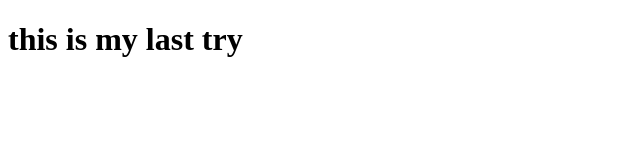
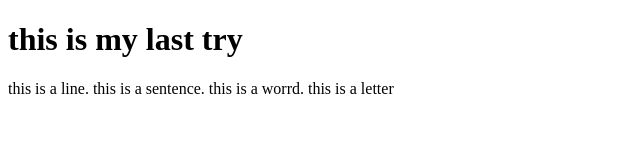
Before and after one commit to Ridoan-faisal/lasttry, a plain HTML site: page index.html in a window 1280 px wide. Shown: the whole page, without its empty margins (0-640 px from the left). Drawn offline with Linux system fonts and the light colour scheme.

Commit message:
sentence changed

```diff
--- a/index.html
+++ b/index.html
@@ -8,5 +8,6 @@
 </head>
 <body>
     <h1>this is my last try</h1>
+    <p>this is a line. this is a sentence. this is a worrd. this is a letter</p>
 </body>
 </html>
```
